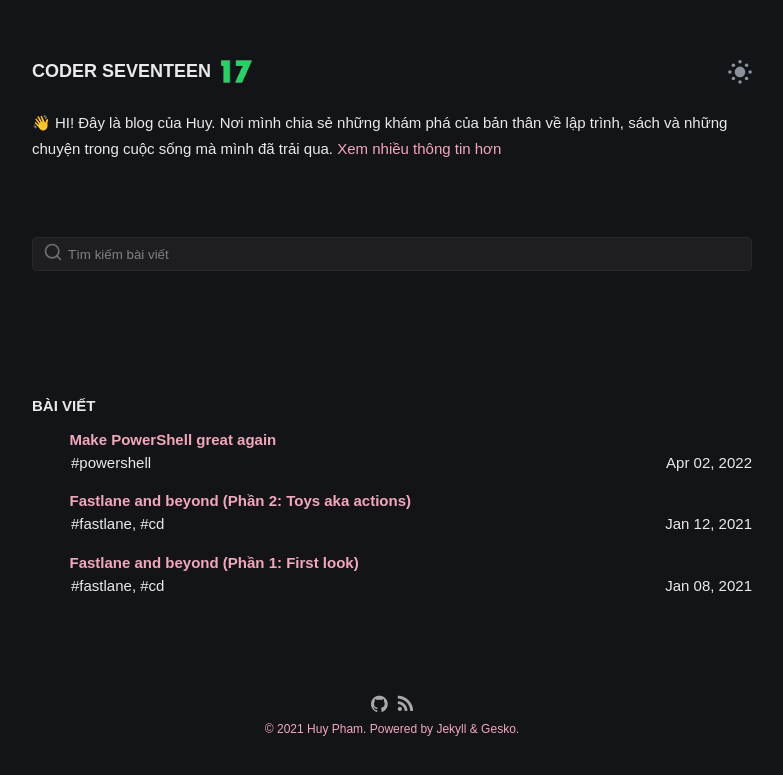
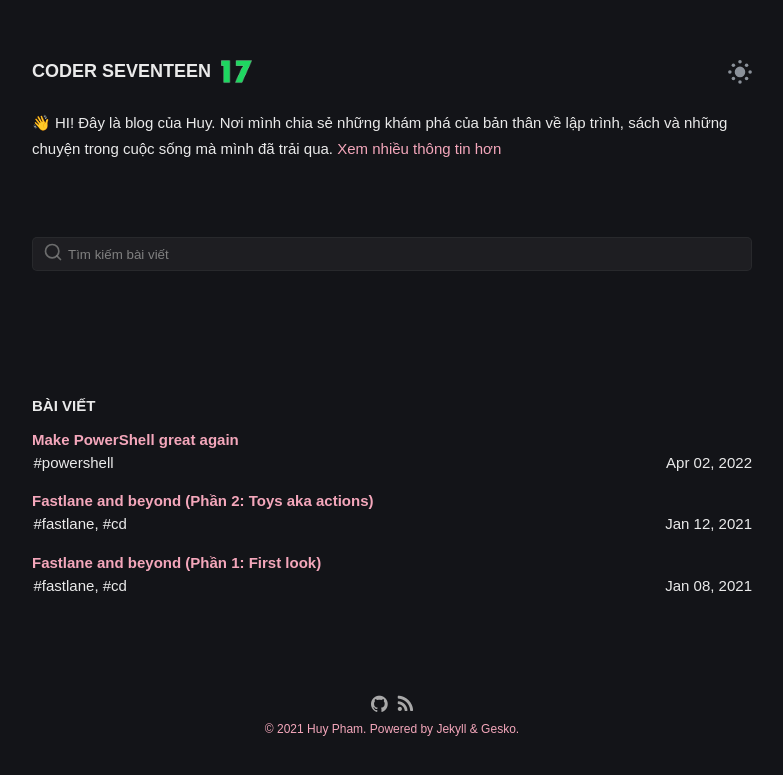
Before and after one commit to coder7eeN/coder7eeN.github.io, a Jekyll site: the page built from index.html, in a window 1280 px wide. Shown: the top 775 px of the page, without its empty margins (248-1031 px from the left). Built offline with Jekyll 4.4.1, drawn with Linux system fonts in a browser that asks for light colours; some web fonts are replaced.

Commit message:
fix: li for another tag use li

```diff
--- a/_sass/_main.scss
+++ b/_sass/_main.scss
@@ -232,6 +232,7 @@ header li {
 	margin-bottom: 0.2rem;
 	text-align: right;
 	margin-right: 2rem;
+  margin-left: 0rem;
 }
 
 header a.active {
@@ -292,6 +293,7 @@ b {
 
 .photos li {
 	margin-bottom: 1.5rem;
+  margin-left: 0rem;
 }
 
 .photo picture,
@@ -313,6 +315,7 @@ header ul {
 	display: flex;
 	justify-content: space-between;
 	margin-bottom: 0.8rem;
+  margin-left: 0rem;
 }
 
 .posts li a,
@@ -422,6 +425,7 @@ main {
 	header li {
 		display: inline;
 		margin-right: 1rem;
+    margin-left: 0rem;
 	}
 	.logo {
 		padding-bottom: 1rem;
@@ -568,6 +572,7 @@ color: #333;
 .tags li {
 	white-space: normal;
 	text-overflow: ellipsis;
+  margin-left: 0rem;
 	}
 
 
@@ -601,6 +606,7 @@ $link-color: var(--link-color);
   }
   li {
     padding: 2em 0;
+    margin-left: 0rem;
     @media(max-width: 860px) {
       padding: 2em 0;
     }
```
